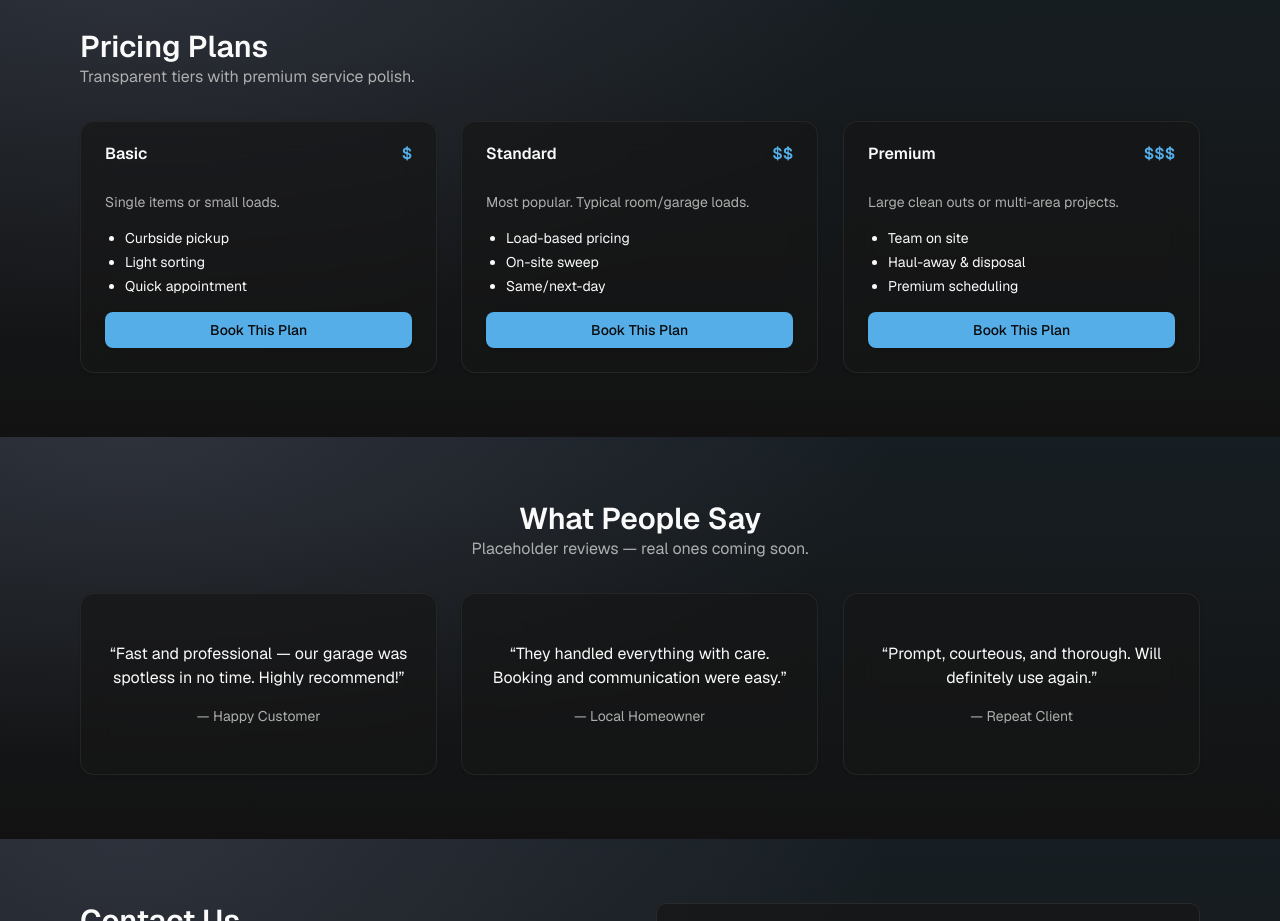
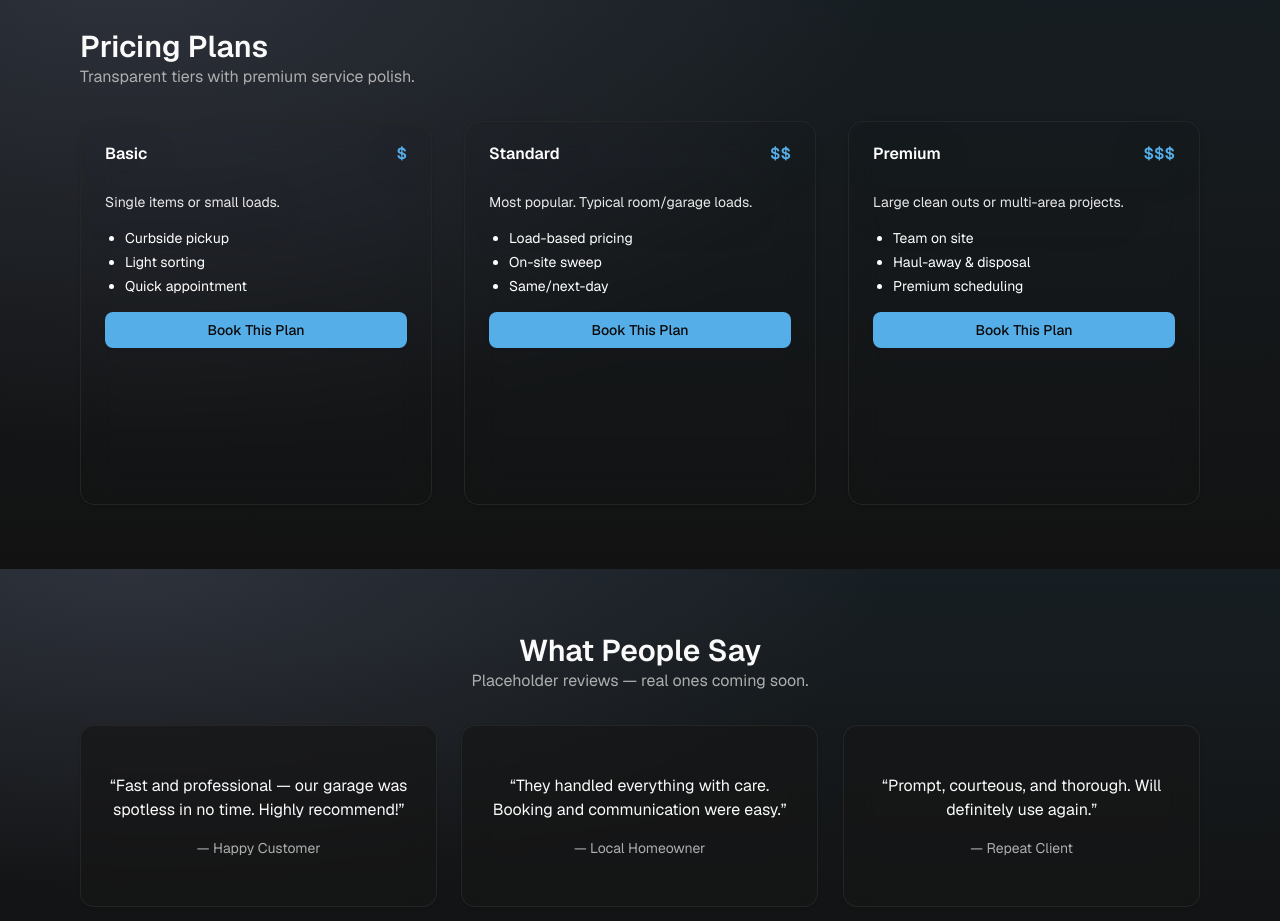
Before and after one commit to davisbryan595-lang/Salty_junk, a Next.js app: page / in a window 1280 px wide. Shown: the part 2100-3021 px from the top of the page. Built offline with nearby package versions, Linux system fonts and the light colour scheme.

Commit message:
Pricing: add background classes and enlarge cards
cgen-00c2a5c2dd5b40c6bda45da486023ed8

```diff
--- a/components/pricing-section.tsx
+++ b/components/pricing-section.tsx
@@ -7,18 +7,21 @@ const plans = [
     price: "$",
     desc: "Single items or small loads.",
     features: ["Curbside pickup", "Light sorting", "Quick appointment"],
+    bgClass: "bg-price-basic",
   },
   {
     name: "Standard",
     price: "$$",
     desc: "Most popular. Typical room/garage loads.",
     features: ["Load-based pricing", "On-site sweep", "Same/next-day"],
+    bgClass: "bg-price-standard",
   },
   {
     name: "Premium",
     price: "$$$",
     desc: "Large clean outs or multi-area projects.",
     features: ["Team on site", "Haul-away & disposal", "Premium scheduling"],
+    bgClass: "bg-price-premium",
   },
 ]
 
@@ -30,17 +33,17 @@ export function PricingSection() {
           <h2 className="text-3xl font-semibold text-balance">Pricing Plans</h2>
           <p className="text-muted-foreground">Transparent tiers with premium service polish.</p>
         </div>
-        <div className="grid gap-6 md:grid-cols-3">
+        <div className="grid gap-8 md:grid-cols-3">
           {plans.map((p) => (
-            <Card key={p.name} className="border bg-card/70 backdrop-blur hover:shadow-xl transition-shadow">
+            <Card key={p.name} className={`no-glass price-bg-base ${p.bgClass} bg-blend-overlay text-white min-h-72 md:min-h-80 lg:min-h-96 hover:-translate-y-0.5 transition-transform rounded-xl`}>
               <CardHeader>
-                <CardTitle className="flex items-baseline justify-between">
+                <CardTitle className="flex items-baseline justify-between drop-shadow-[0_6px_20px_rgba(0,0,0,.45)]">
                   <span>{p.name}</span>
                   <span className="text-primary">{p.price}</span>
                 </CardTitle>
               </CardHeader>
               <CardContent className="space-y-4">
-                <p className="text-sm text-muted-foreground">{p.desc}</p>
+                <p className="text-sm text-white/90 drop-shadow-[0_6px_20px_rgba(0,0,0,.45)]">{p.desc}</p>
                 <ul className="text-sm list-disc pl-5 space-y-1">
                   {p.features.map((f) => (
                     <li key={f}>{f}</li>
```
